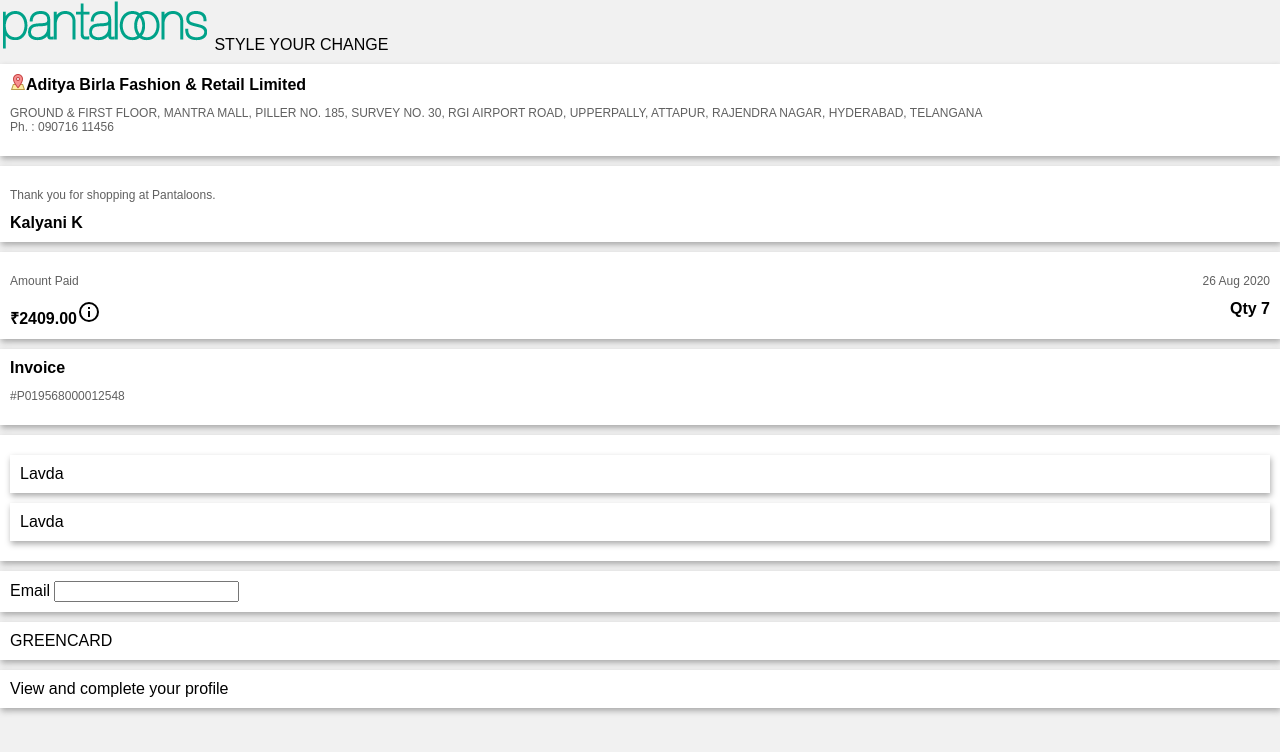
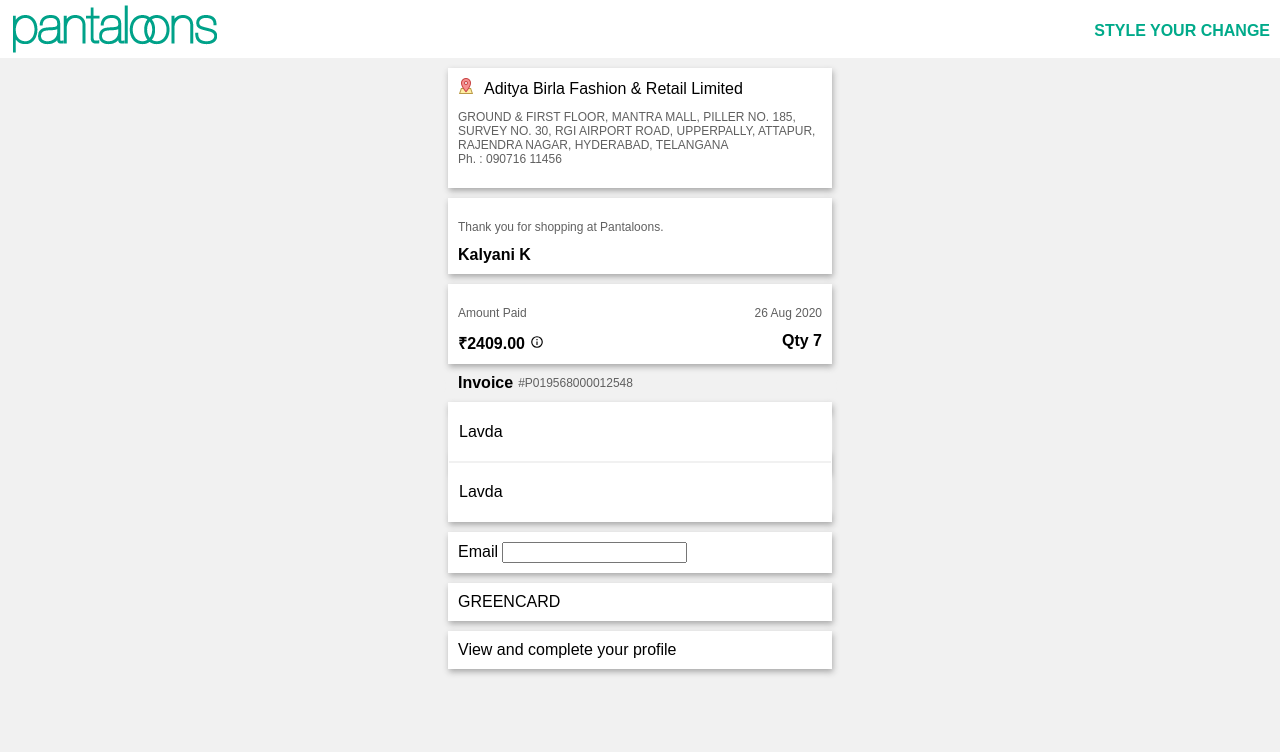
Before and after one commit to wankhede04/carnival-bill, an Angular app: page / in a window 1280 px wide. Shown: the top 752 px of the page. Built offline with nearby package versions, Linux system fonts and the light colour scheme.

Commit message:
Added styles for current wireframe.

```diff
--- a/src/app/app.component.scss
+++ b/src/app/app.component.scss
@@ -0,0 +1,89 @@
+header {
+  display: flex;
+  justify-content: space-between;
+  color: #00aa8a;
+  font-weight: 600;
+  background: #FFFFFF;
+  padding: 4px 10px;
+
+  label {
+    position: relative;
+    top: 18px;
+  }
+}
+
+.container {
+  text-align-last: center;
+  width: fit-content;
+  margin: auto;
+  max-width: 30%;
+
+  .address {
+    text-align-last: left;
+
+    img {
+      margin-right: 10px;
+    }
+
+    b {
+      font-weight: 500;
+    }
+  }
+
+  .invoice-number {
+    display: flex;
+    padding: 0 10px;
+    background: 0;
+    box-shadow: 1px 3px 6px 0px #F1F1F1;
+
+    p {
+      margin: 2px 5px;
+    }
+  }
+
+  .purchased-item {
+    padding: 1px;
+
+    div {
+      background: 0;
+      box-shadow: 1px 3px 6px 0px #FFFFFF;
+    }
+
+    span {
+      width: 100%;
+      height: 2px;
+      display: block;
+      background: #F1F1F1;
+    }
+  }
+
+  .amount-paid {
+    span {
+      img {
+        position: relative;
+        margin-left: 5px;
+        width: 15%;
+      }
+    }
+  }
+}
+
+// Media queries
+@media screen and (max-width: 767px) {
+  header {
+    img {
+      width: 50%;
+    }
+
+    label {
+      position: relative;
+      top: 13px;
+      font-size: 14px;
+    }
+  }
+
+  .container {
+    max-width: 100%;
+    margin: 0 10px;
+  }
+}
```
